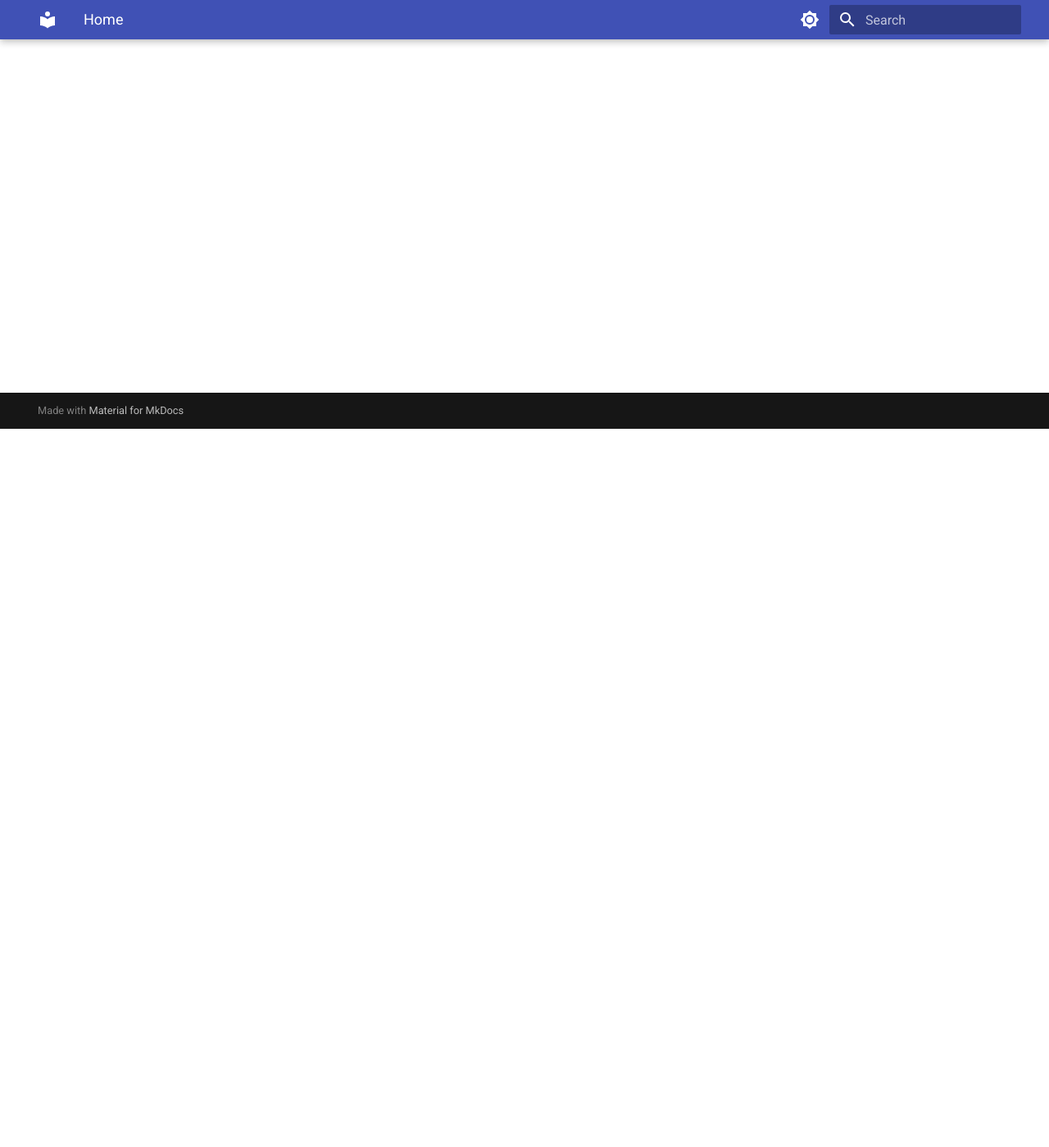
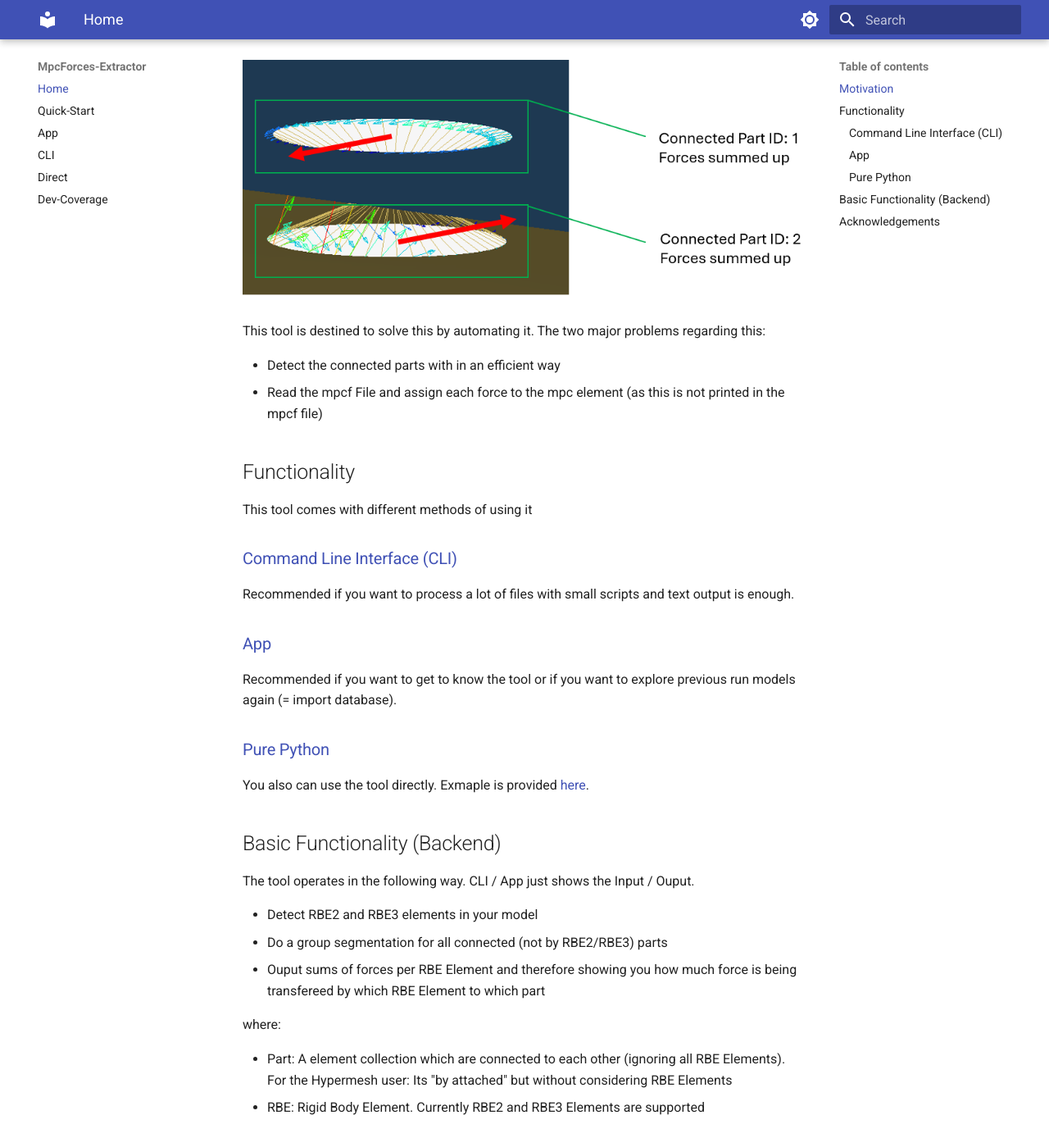
Before and after one commit to manuel1618/mpcforces-extractor, an MkDocs documentation site: the page built from docs/index.md, in a window 1280 px wide and 1400 px high, scrolled down 877 px. Shown: the whole window at 82% size. Built offline with MkDocs 1.6.1 and Material for MkDocs 9.7.7, drawn with Linux system fonts in a browser that asks for light colours; the version menu is left out; some of the changed text lies outside the part shown.

Commit message:
Updated Docs. Missing pictures but a lot better now

```diff
--- a/docs/index.md
+++ b/docs/index.md
@@ -1,12 +1,51 @@
 # Welcome to MPCForces-Extractor
 
-This is a simple tool for Optistruct Runs and can get the amount of Force which is transferred by a particular RBE Element:
+This tool extracts the forces from Altair Optistruct Runs from RBEs and it sums them up by connected parts autoamtically.
+
+## Motivation
+
+When you have simple rigid elements for modelling bolts, the mpcforces can be written out to either .h3d or .mpcf file among other options. With these options there seems to be no easy way of getting the summed up forces per conneced part for every mpc elmeent. Below you can see an image with the mpc forses printed as a vector plot. In the image there are two connected parts. To manually get the desired force per part you have to go into hyperview, do a table export and sum them up. This also requires you to have sets or to manually select the nodes per part. For a multitude of mpc elements this process is a problem.
+
+![Vector Forces Plot](assets/img_rbe2_forceVector.png)
+
+The desired process is this:
+
+![Vector summed](assets/img_rbe2_forceVectorSummed.png)
+
+This tool is destined to solve this by automating it. The two major problems regarding this:
+
+- Detect the connected parts with in an efficient way
+- Read the mpcf File and assign each force to the mpc element (as this is not printed in the mpcf file)
+
 
 ## Functionality
 
+This tool comes with different methods of using it
+
+### [Command Line Interface (CLI)](cli.md)
+
+Recommended if you want to process a lot of files with small scripts and text output is enough.
+
+### [App](app.md)
+
+Recommended if you want to get to know the tool or if you want to explore previous run models again (= import database).
+
+### [Pure Python](source_code.md)
+
+You also can use the tool directly. Exmaple is provided [here](source_code.md).
+
+## Basic Functionality (Backend)
+
+The tool operates in the following way. CLI / App just shows the Input / Ouput.
+
 * Detect RBE2 and RBE3 elements in your model
 * Do a group segmentation for all connected (not by RBE2/RBE3) parts
-* Ouput Sums of forces per RBE Element and therefore showing you how much force is being transfereed by which RBE Element
+* Ouput sums of forces per RBE Element and therefore showing you how much force is being transfereed by which RBE Element to which part
+
+where:
+
+- Part: A element collection which are connected to each other (ignoring all RBE Elements). For the Hypermesh user: Its "by attached" but without considering RBE Elements
+- RBE: Rigid Body Element. Currently RBE2 and RBE3 Elements are supported
 
 ## Acknowledgements
 
--- a/mkdocs.yml
+++ b/mkdocs.yml
@@ -21,8 +21,10 @@ theme:
 nav:
   - Home: index.md
   - Quick-Start: quick_start.md
-  - Sorce Code: source_code.md
-  - Coverage report: coverage.md
+  - App: app.md
+  - CLI: cli.md
+  - Direct: source_code.md
+  - Dev-Coverage: coverage.md
 
 plugins:
   - search
```
Also changed, not shown: docs/app.md (added, +49 -0 lines), docs/cli.md (added, +35 -0 lines), docs/quick_start.md (+16 -16 lines), docs/source_code.md (+3 -1 lines).
